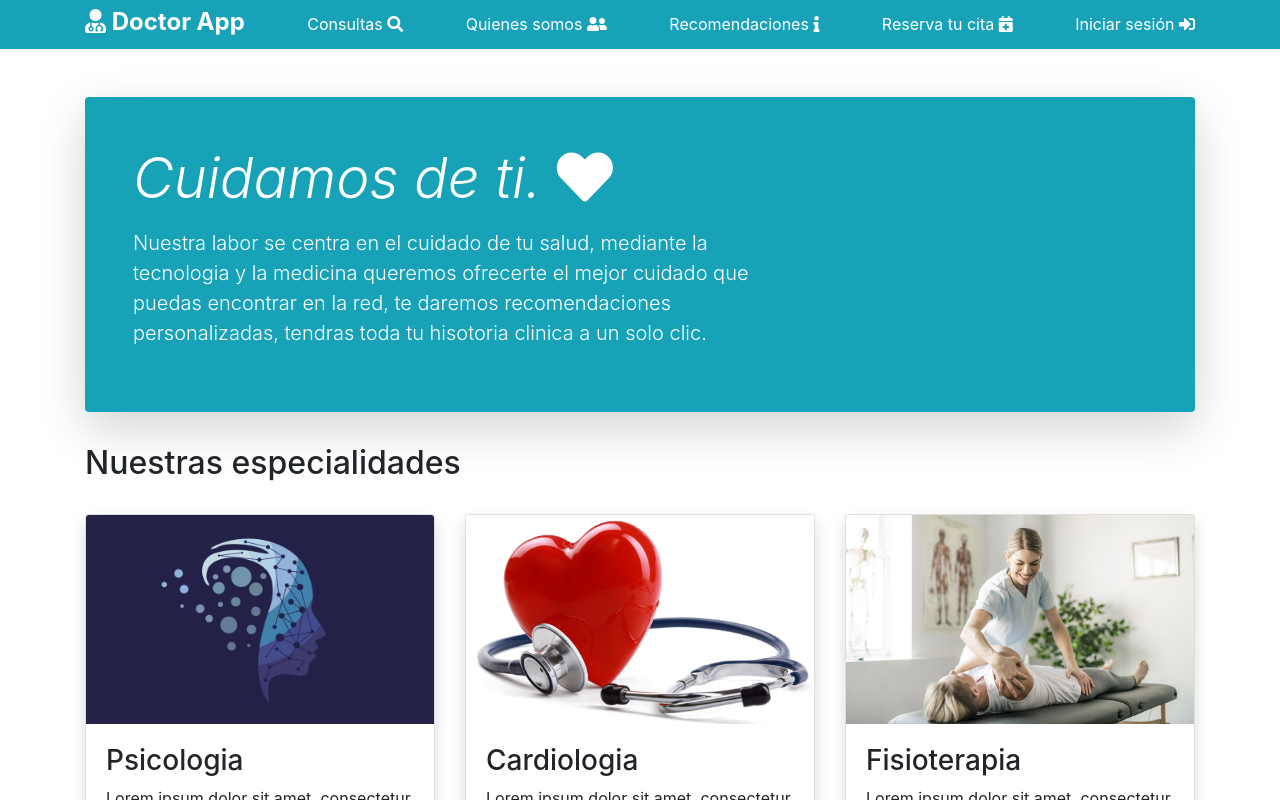
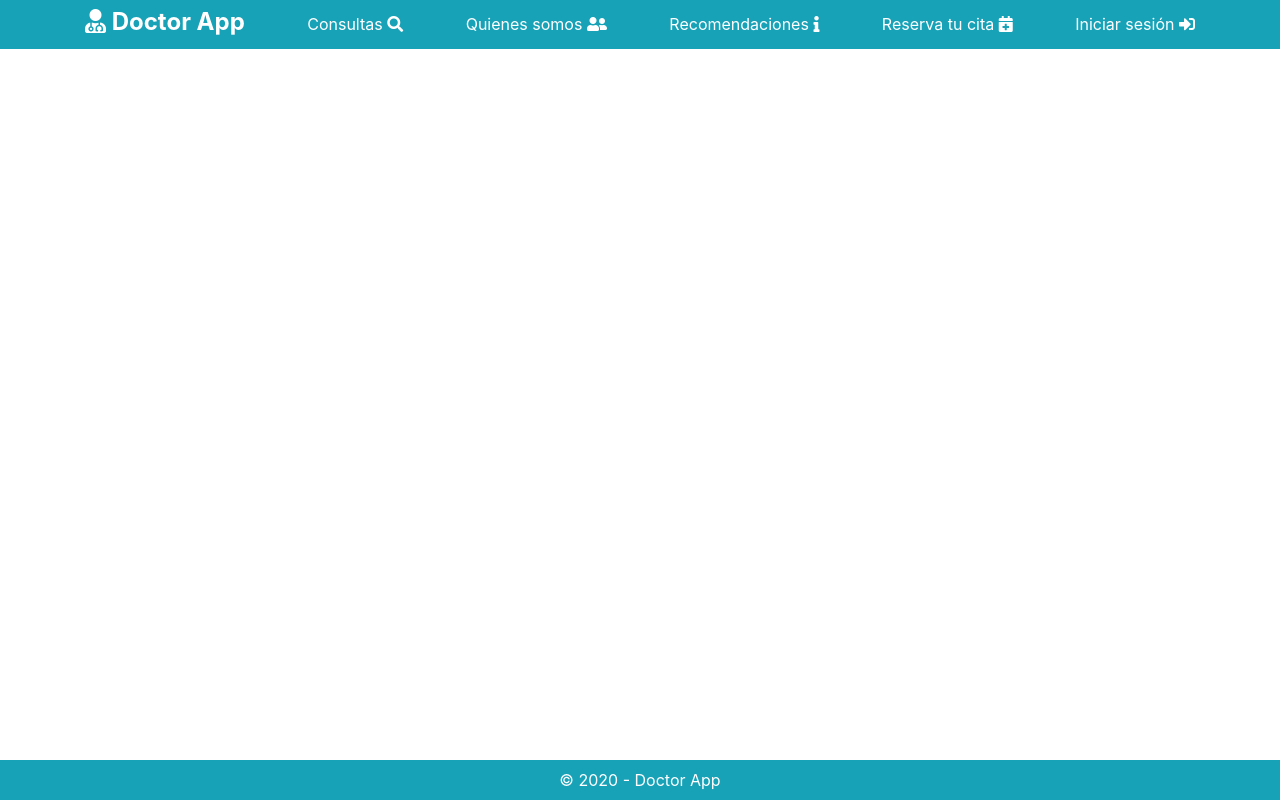
Before and after one commit to davidheay/doctor-app-front, a React (Create React App) app: page / in a window 1280 px wide. Shown: the top 800 px of the page. Built offline with nearby package versions, Linux system fonts and the light colour scheme.

Commit message:
Se agregó componente layout, carpeta pages y estructura basica para el route

```diff
--- a/src/App.js
+++ b/src/App.js
@@ -1,21 +1,18 @@
-import React, { Component } from 'react';
-import './App.css';
-import './extras/bootstrap/bootstrap.min.css';
-import './extras/fontawesome/css/all.min.css';
-import Navbar from './components/Navbar/Navbar';
-import Body from './components/Body/Body';
-import Footer from './components/Footer/Footer';
+import React from "react";
+import { BrowserRouter, Route, Switch } from "react-router-dom";
+import Layout from "./components/Layout/Layout";
+import Home from "./pages/Home/Home";
 
-class App extends Component {
-  render() {
-    return (
-      <>
-        <Navbar />
-        <Body />
-        <Footer />
-      </>
-    )
-  }
+function App() {
+  return (
+    <BrowserRouter>
+      <Layout>
+        <Switch>
+          <Route exact path="/Home" component={Home} />
+        </Switch>
+      </Layout>
+    </BrowserRouter>
+  );
 }
 
 export default App;
--- /dev/null
+++ b/src/components/Layout/Layout.js
@@ -0,0 +1,16 @@
+import React from "react";
+
+import Navbar from "../Navbar/Navbar";
+import Footer from "../Footer/Footer";
+
+function Layout(props) {
+  return (
+    <React.Fragment>
+      <Navbar />
+      {props.children}
+      <Footer />
+    </React.Fragment>
+  );
+}
+
+export default Layout;
--- /dev/null
+++ b/src/pages/Home/Home.js
@@ -0,0 +1,17 @@
+import React, { Component } from "react";
+import "../Home/Home.css";
+import "../../extras/bootstrap/bootstrap.min.css";
+import "../../extras/fontawesome/css/all.min.css";
+import Body from "../../components/Body/Body";
+
+class App extends Component {
+  render() {
+    return (
+      <>
+        <Body />
+      </>
+    );
+  }
+}
+
+export default App;
```
Also changed, not shown: src/pages/Login/Login.js (added, +10 -0 lines), src/pages/Home/Home.css (added), src/pages/Login/Login.css (added).
